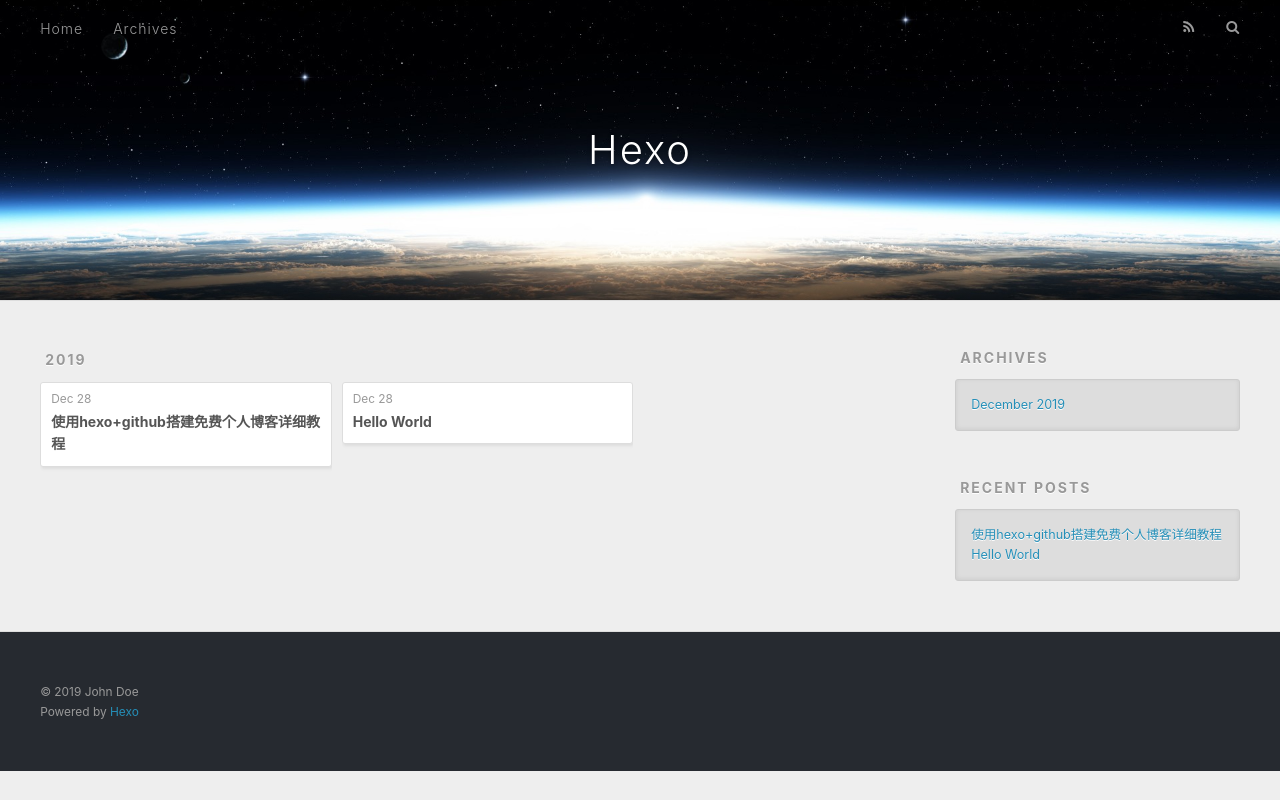
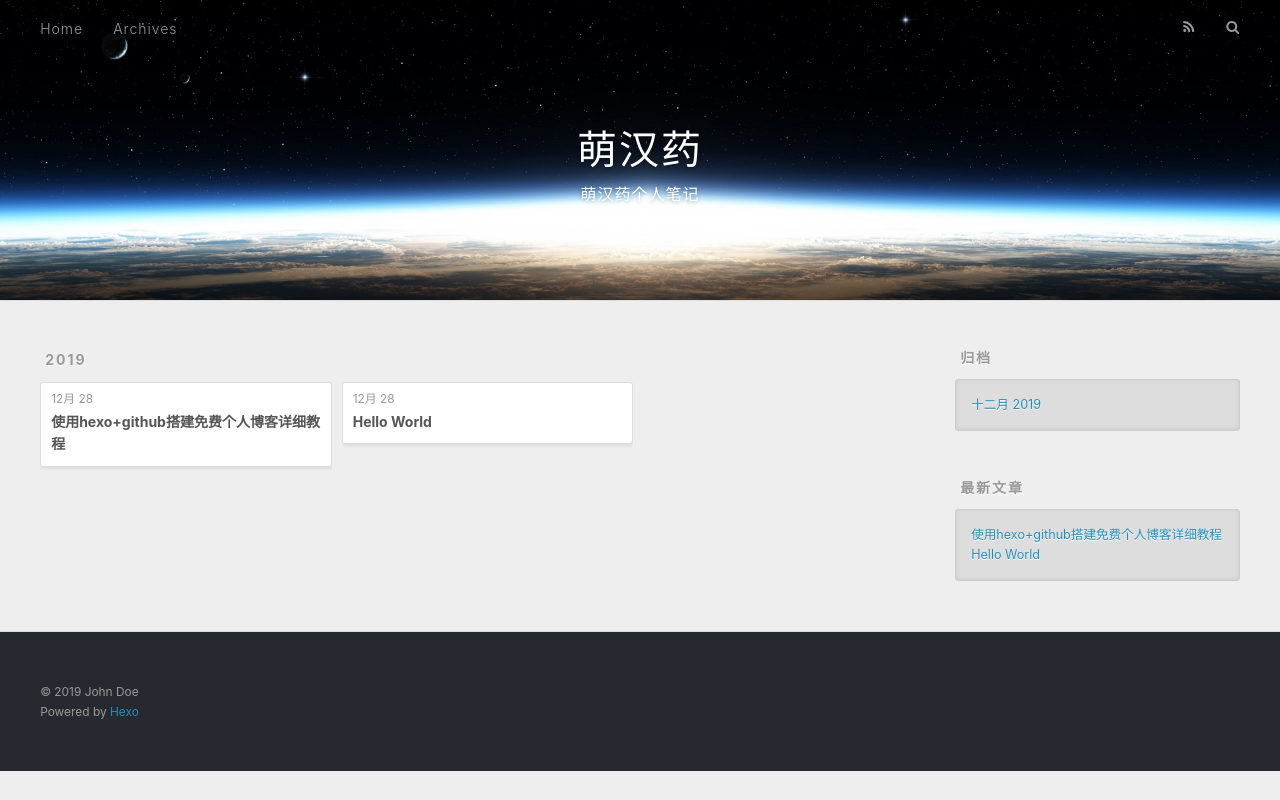
Before and after one commit to HaoXi1010/HaoXi1010.github.io, a plain HTML site: page archives/2019/12/index.html in a window 1280 px wide. Drawn offline with nearby package versions, Linux system fonts and the light colour scheme.

Commit message:
Site updated: 2019-12-28 16:14:02

```diff
--- a/archives/2019/12/index.html
+++ b/archives/2019/12/index.html
@@ -5,17 +5,17 @@
 
 
 
-  <title>Archives: 2019/12 | Hexo</title>
+  <title>归档: 2019/12 | 萌汉药</title>
   <meta name="viewport" content="width=device-width, initial-scale=1, maximum-scale=1">
   <meta property="og:type" content="website">
-<meta property="og:title" content="Hexo">
+<meta property="og:title" content="萌汉药">
 <meta property="og:url" content="http://yoursite.com/archives/2019/12/index.html">
-<meta property="og:site_name" content="Hexo">
-<meta property="og:locale" content="en_US">
+<meta property="og:site_name" content="萌汉药">
+<meta property="og:locale" content="zh_CN">
 <meta property="article:author" content="John Doe">
 <meta name="twitter:card" content="summary">
 
-    <link rel="alternate" href="/atom.xml" title="Hexo" type="application/atom+xml">
+    <link rel="alternate" href="/atom.xml" title="萌汉药" type="application/atom+xml">
 
 
     <link rel="icon" href="/favicon.png">
@@ -36,8 +36,12 @@
   <div id="header-outer" class="outer">
     <div id="header-title" class="inner">
       <h1 id="logo-wrap">
-        <a href="/" id="logo">Hexo</a>
+        <a href="/" id="logo">萌汉药</a>
       </h1>
+
+        <h2 id="subtitle-wrap">
+          <a href="/" id="subtitle">萌汉药个人笔记</a>
+        </h2>
 
     </div>
     <div id="header-inner" class="inner">
@@ -53,7 +57,7 @@
 
           <a id="nav-rss-link" class="nav-icon" href="/atom.xml" title="RSS Feed"></a>
 
-        <a id="nav-search-btn" class="nav-icon" title="Search"></a>
+        <a id="nav-search-btn" class="nav-icon" title="搜索"></a>
       </nav>
       <div id="search-form-wrap">
         <form action="//google.com/search" method="get" accept-charset="UTF-8" class="search-form"><input type="search" name="q" class="search-form-input" placeholder="Search"><button type="submit" class="search-form-submit">&#xF002;</button><input type="hidden" name="sitesearch" value="http://yoursite.com"></form>
@@ -79,7 +83,7 @@
   <div class="archive-article-inner">
     <header class="archive-article-header">
       <a href="/2019/12/28/postName/" class="archive-article-date">
-  <time datetime="2019-12-28T05:54:51.000Z" itemprop="datePublished">Dec 28</time>
+  <time datetime="2019-12-28T05:54:51.000Z" itemprop="datePublished">12月 28</time>
 </a>
 
 
@@ -98,7 +102,7 @@
   <div class="archive-article-inner">
     <header class="archive-article-header">
       <a href="/2019/12/28/hello-world/" class="archive-article-date">
-  <time datetime="2019-12-28T03:22:59.089Z" itemprop="datePublished">Dec 28</time>
+  <time datetime="2019-12-28T03:22:59.089Z" itemprop="datePublished">12月 28</time>
 </a>
 
 
@@ -130,9 +134,9 @@
 
 
   <div class="widget-wrap">
-    <h3 class="widget-title">Archives</h3>
+    <h3 class="widget-title">归档</h3>
     <div class="widget">
-      <ul class="archive-list"><li class="archive-list-item"><a class="archive-list-link" href="/archives/2019/12/">December 2019</a></li></ul>
+      <ul class="archive-list"><li class="archive-list-item"><a class="archive-list-link" href="/archives/2019/12/">十二月 2019</a></li></ul>
     </div>
   </div>
 
@@ -140,7 +144,7 @@
 
 
   <div class="widget-wrap">
-    <h3 class="widget-title">Recent Posts</h3>
+    <h3 class="widget-title">最新文章</h3>
     <div class="widget">
       <ul>
 
```
Also changed, not shown: 2019/12/28/hello-world/index.html (+17 -13 lines), 2019/12/28/postName/index.html (+13 -9 lines), archives/2019/index.html (+16 -12 lines), archives/index.html (+16 -12 lines), index.html (+15 -11 lines).
